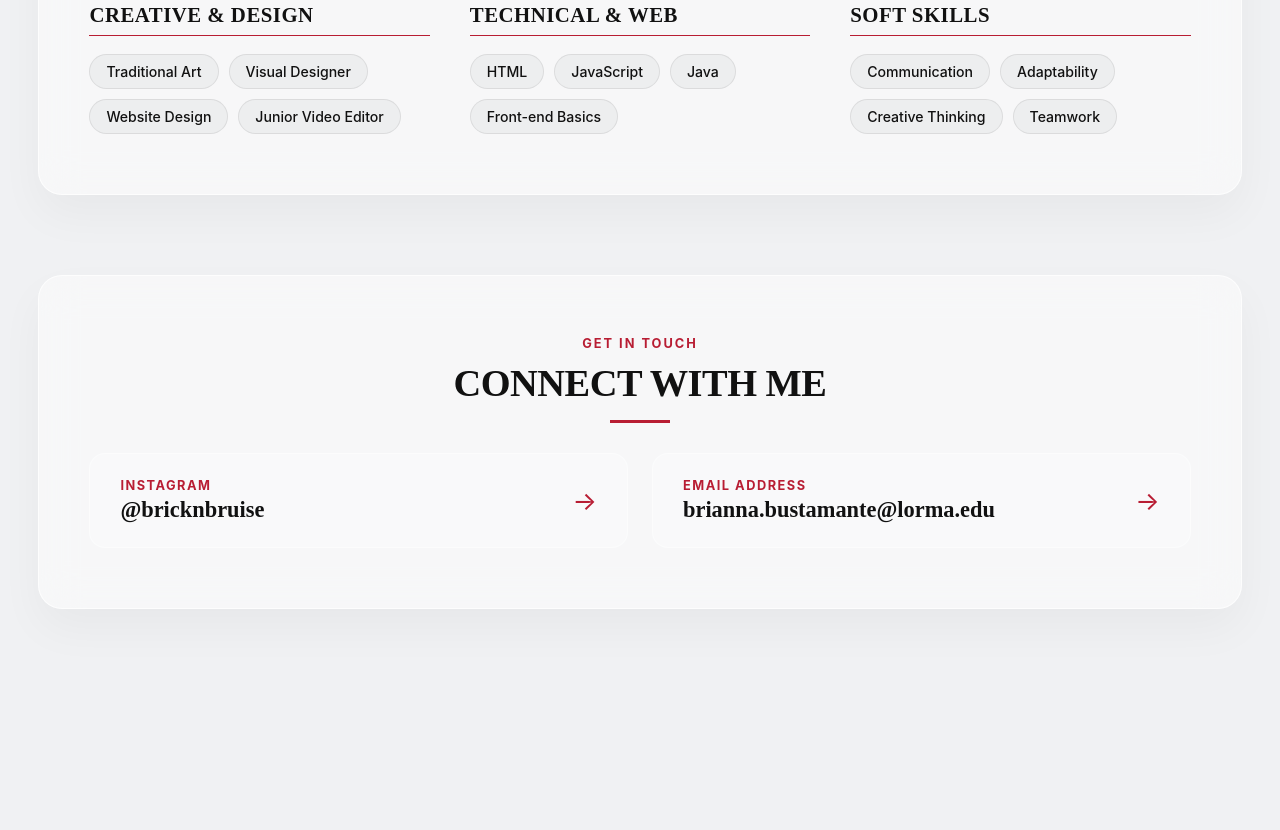
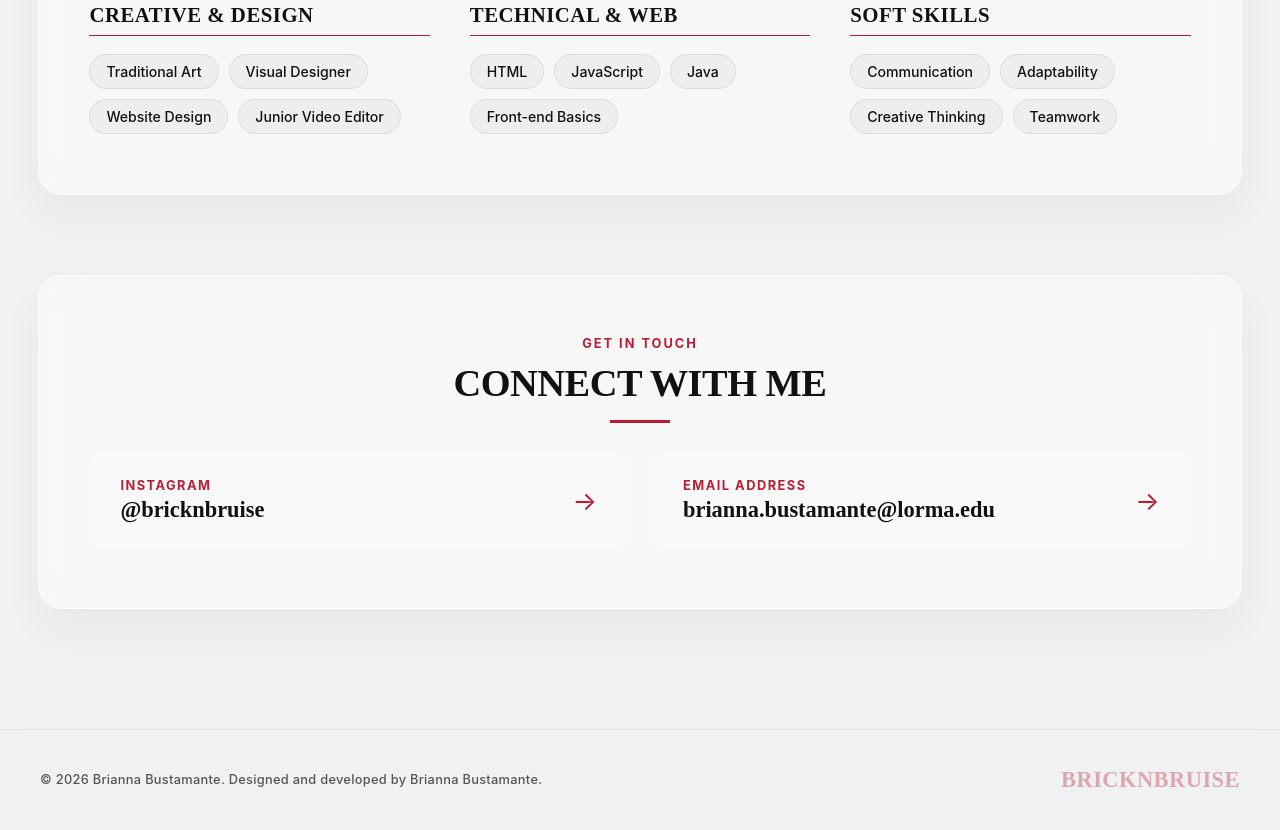
Before and after one commit to unforgettabri/LAB-EXAM, a plain HTML site: page index.html in a window 1280 px wide. Shown: the part 2928-3758 px from the top of the page. Before the commit the page ends 3617 px from the top, so only its background shows below. Drawn offline with Linux system fonts and the light colour scheme; a web font is replaced by a local one.

Commit message:
OKAY NA TO

```diff
--- a/index.html
+++ b/index.html
@@ -77,6 +77,13 @@
             <div id="socials-card-container"></div>
         </section>
     </main>
+
+    <footer>
+        <div class="footer-inner">
+            <p class="footer-text">© 2026 Brianna Bustamante. Designed and developed by Brianna Bustamante.</p>
+            <span class="footer-logo">bricknbruise</span>
+        </div>
+    </footer>
 
     <script>
         // Mobile menu toggle
--- a/style.css
+++ b/style.css
@@ -31,7 +31,6 @@ body {
     font-family: var(--font-body);
     background-color: var(--bg-color);
     padding-top: 0;
-    /* Changed from 78px to 0 so the image touches the absolute top */
 }
 
 a {
@@ -39,7 +38,6 @@ a {
     color: var(--contents-color);
 }
 
-/* --- FIXED HEADER --- */
 header {
     position: fixed;
     top: 0;
@@ -702,3 +700,54 @@ header {
         font-size: 1.1rem;
     }
 }
+
+/* --- FOOTER ARCHITECTURE --- */
+footer {
+    width: 100%;
+    background-color: var(--head-bg-color);
+    backdrop-filter: blur(8px);
+    -webkit-backdrop-filter: blur(8px);
+    border-top: 1px solid rgba(0, 0, 0, 0.05);
+    /* Match the header padding layout */
+    padding: 20px 0;
+    margin-top: 40px;
+}
+
+.footer-inner {
+    display: flex;
+    justify-content: space-between;
+    align-items: center;
+    width: 100%;
+    height: 60px;
+    padding: 0 40px;
+}
+
+.footer-text {
+    font-size: 0.8rem;
+    color: var(--muted-color);
+    font-weight: 500;
+    letter-spacing: 0.3px;
+    line-height: 1.4;
+}
+
+.footer-logo {
+    font-family: "Bodoni Moda SC", serif;
+    color: var(--logo-color);
+    font-weight: 700;
+    font-size: 1.4rem;
+    text-transform: uppercase;
+    opacity: 0.35;
+    letter-spacing: 0.5px;
+    user-select: none;
+}
+
+@media (max-width: 768px) {
+    .footer-inner {
+        padding: 0 24px;
+        flex-direction: column-reverse;
+        gap: 15px;
+        text-align: center;
+        justify-content: center;
+        height: auto;
+    }
+}
```
